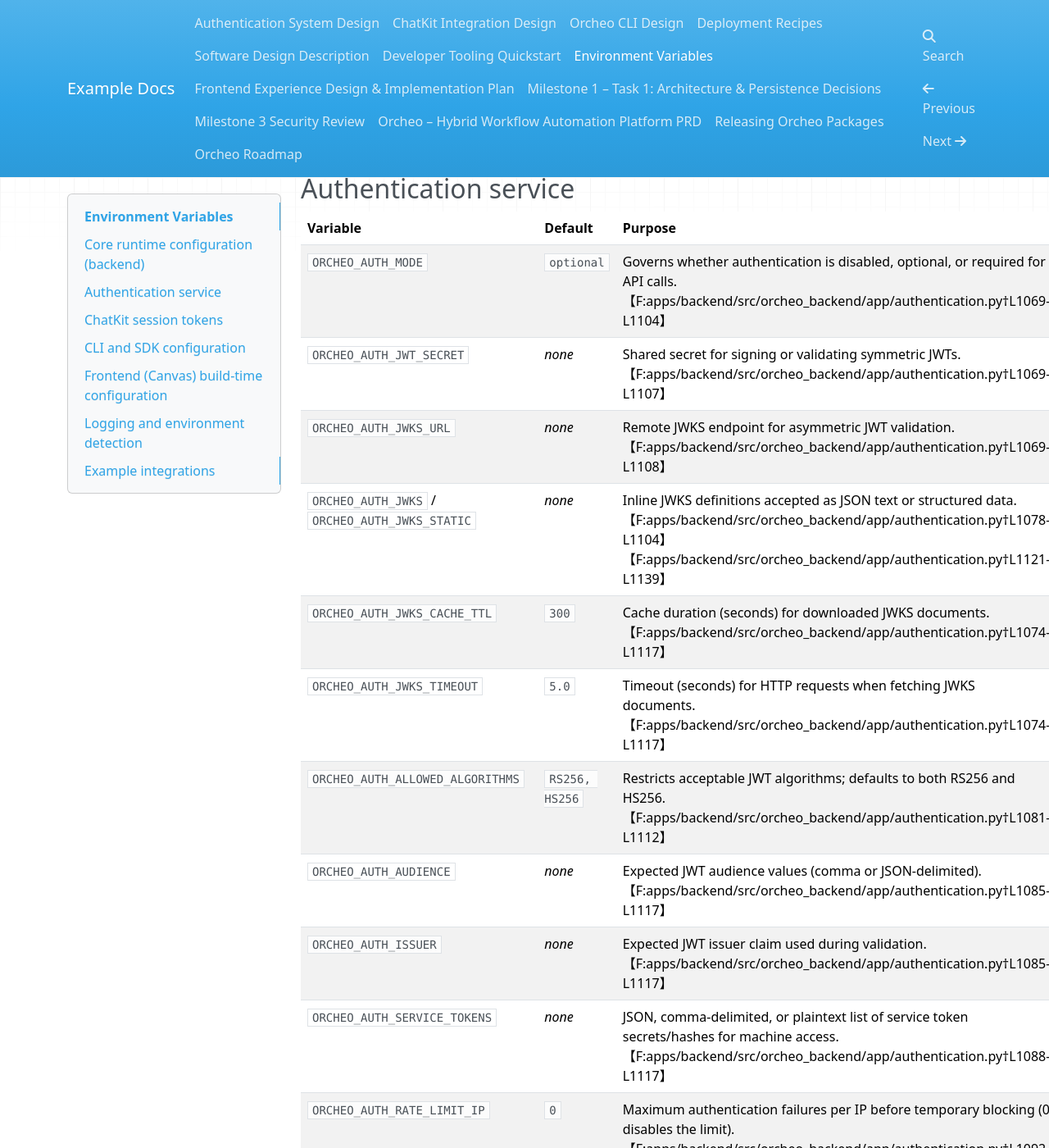
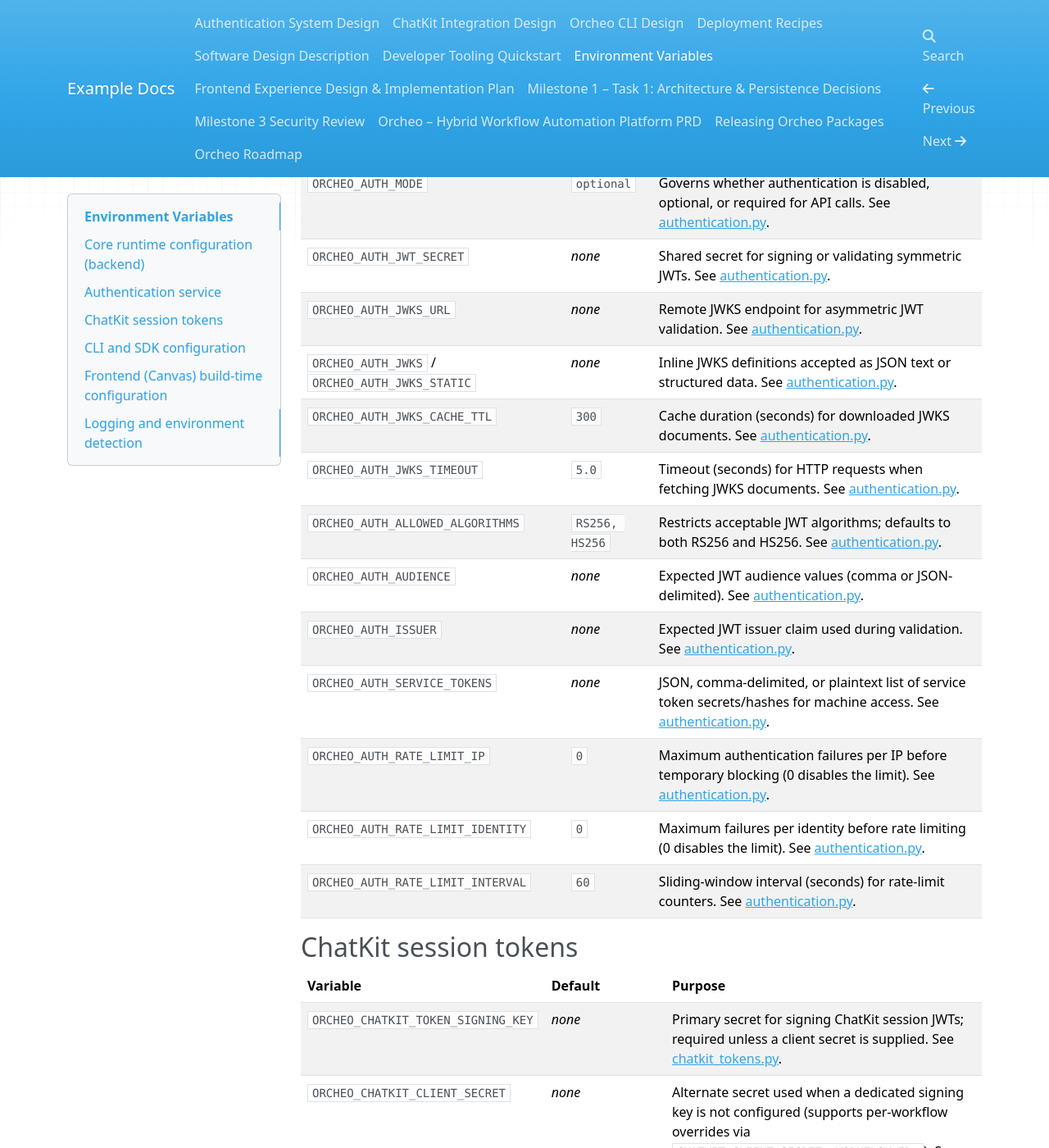
Before and after one commit to ShaojieJiang/orcheo, an MkDocs documentation site: the page built from docs/environment_variables.md, in a window 1280 px wide and 1400 px high, scrolled down 1869 px. Shown: the whole window at 82% size. Built offline with MkDocs 1.6.1, drawn with Linux system fonts in a browser that asks for light colours; nearby versions of some CDN libraries; some of the changed text lies outside the part shown.

Commit message:
Clean environment variable doc references

```diff
--- a/docs/environment_variables.md
+++ b/docs/environment_variables.md
@@ -8,89 +8,78 @@ services read configuration via Dynaconf with the `ORCHEO_` prefix.
 
 | Variable | Default | Purpose |
 | --- | --- | --- |
-| `ORCHEO_CHECKPOINT_BACKEND` | `sqlite` | Selects the checkpoint persistence backend (`sqlite` or `postgres`).【F:src/orcheo/config.py†L14-L31】【F:src/orcheo/config.py†L224-L233】 |
-| `ORCHEO_SQLITE_PATH` | `~/.orcheo/checkpoints.sqlite` | Path to the SQLite database when `sqlite` checkpoints are enabled.【F:src/orcheo/config.py†L14-L31】【F:src/orcheo/config.py†L234-L246】 |
-| `ORCHEO_POSTGRES_DSN` | _none_ | Database connection string required when `ORCHEO_CHECKPOINT_BACKEND=postgres`.【F:src/orcheo/config.py†L14-L31】【F:src/orcheo/config.py†L224-L233】 |
-| `ORCHEO_REPOSITORY_BACKEND` | `sqlite` | Controls the workflow repository backend (`sqlite` or `inmemory`).【F:src/orcheo/config.py†L14-L31】【F:src/orcheo/config.py†L163-L175】 |
-| `ORCHEO_REPOSITORY_SQLITE_PATH` | `~/.orcheo/workflows.sqlite` | Location of the workflow repository SQLite database.【F:src/orcheo/config.py†L14-L31】【F:src/orcheo/config.py†L234-L246】 |
-| `ORCHEO_CHATKIT_SQLITE_PATH` | `~/.orcheo/chatkit.sqlite` | Storage location for ChatKit conversation history when using SQLite storage.【F:src/orcheo/config.py†L14-L31】【F:apps/backend/src/orcheo_backend/app/chatkit_service.py†L552-L567】 |
-| `ORCHEO_CHATKIT_STORAGE_PATH` | `~/.orcheo/chatkit` | Filesystem directory used by ChatKit for attachments and other assets.【F:src/orcheo/config.py†L14-L31】【F:src/orcheo/config.py†L234-L246】 |
-| `ORCHEO_CHATKIT_RETENTION_DAYS` | `30` | Number of days ChatKit conversation history is retained before pruning.【F:src/orcheo/config.py†L14-L31】【F:apps/backend/src/orcheo_backend/app/__init__.py†L205-L208】 |
-| `ORCHEO_HOST` | `0.0.0.0` | Network bind address for the FastAPI service.【F:src/orcheo/config.py†L14-L31】【F:src/orcheo/config.py†L234-L247】 |
-| `ORCHEO_PORT` | `8000` | TCP port exposed by the FastAPI service (validated to be an integer).【F:src/orcheo/config.py†L14-L31】【F:src/orcheo/config.py†L210-L223】 |
+| `ORCHEO_CHECKPOINT_BACKEND` | `sqlite` | Selects the checkpoint persistence backend (`sqlite` or `postgres`). See [config.py](../src/orcheo/config.py). |
+| `ORCHEO_SQLITE_PATH` | `~/.orcheo/checkpoints.sqlite` | Path to the SQLite database when `sqlite` checkpoints are enabled. See [config.py](../src/orcheo/config.py). |
+| `ORCHEO_POSTGRES_DSN` | _none_ | Database connection string required when `ORCHEO_CHECKPOINT_BACKEND=postgres`. See [config.py](../src/orcheo/config.py). |
+| `ORCHEO_REPOSITORY_BACKEND` | `sqlite` | Controls the workflow repository backend (`sqlite` or `inmemory`). See [config.py](../src/orcheo/config.py). |
+| `ORCHEO_REPOSITORY_SQLITE_PATH` | `~/.orcheo/workflows.sqlite` | Location of the workflow repository SQLite database. See [config.py](../src/orcheo/config.py). |
+| `ORCHEO_CHATKIT_SQLITE_PATH` | `~/.orcheo/chatkit.sqlite` | Storage location for ChatKit conversation history when using SQLite storage. See [config.py](../src/orcheo/config.py) and [chatkit_service.py](../apps/backend/src/orcheo_backend/app/chatkit_service.py). |
+| `ORCHEO_CHATKIT_STORAGE_PATH` | `~/.orcheo/chatkit` | Filesystem directory used by ChatKit for attachments and other assets. See [config.py](../src/orcheo/config.py). |
+| `ORCHEO_CHATKIT_RETENTION_DAYS` | `30` | Number of days ChatKit conversation history is retained before pruning. See [config.py](../src/orcheo/config.py) and [apps/backend/app/__init__.py](../apps/backend/src/orcheo_backend/app/__init__.py). |
+| `ORCHEO_HOST` | `0.0.0.0` | Network bind address for the FastAPI service. See [config.py](../src/orcheo/config.py). |
+| `ORCHEO_PORT` | `8000` | TCP port exposed by the FastAPI service (validated to be an integer). See [config.py](../src/orcheo/config.py). |
 
 ### Vault configuration
 
 | Variable | Default | Purpose |
 | --- | --- | --- |
-| `ORCHEO_VAULT_BACKEND` | `file` | Chooses credential vault backend (`file`, `inmemory`, or `aws_kms`).【F:src/orcheo/config.py†L14-L118】 |
-| `ORCHEO_VAULT_LOCAL_PATH` | `~/.orcheo/vault.sqlite` | Filesystem location for the file-backed vault database.【F:src/orcheo/config.py†L14-L118】 |
-| `ORCHEO_VAULT_ENCRYPTION_KEY` | _none_ | Pre-shared encryption key required for `aws_kms` vaults and used when available for other backends.【F:src/orcheo/config.py†L14-L118】 |
-| `ORCHEO_VAULT_AWS_REGION` | _none_ | AWS region expected when `ORCHEO_VAULT_BACKEND=aws_kms`.【F:src/orcheo/config.py†L14-L118】 |
-| `ORCHEO_VAULT_AWS_KMS_KEY_ID` | _none_ | Identifier of the AWS KMS key to use with the vault when `aws_kms` is active.【F:src/orcheo/config.py†L14-L118】 |
-| `ORCHEO_VAULT_TOKEN_TTL_SECONDS` | `3600` | Lifetime for issued vault access tokens, validated to be a positive integer.【F:src/orcheo/config.py†L14-L118】 |
+| `ORCHEO_VAULT_BACKEND` | `file` | Chooses credential vault backend (`file`, `inmemory`, or `aws_kms`). See [config.py](../src/orcheo/config.py). |
+| `ORCHEO_VAULT_LOCAL_PATH` | `~/.orcheo/vault.sqlite` | Filesystem location for the file-backed vault database. See [config.py](../src/orcheo/config.py). |
+| `ORCHEO_VAULT_ENCRYPTION_KEY` | _none_ | Pre-shared encryption key required for `aws_kms` vaults and used when available for other backends. See [config.py](../src/orcheo/config.py). |
+| `ORCHEO_VAULT_AWS_REGION` | _none_ | AWS region expected when `ORCHEO_VAULT_BACKEND=aws_kms`. See [config.py](../src/orcheo/config.py). |
+| `ORCHEO_VAULT_AWS_KMS_KEY_ID` | _none_ | Identifier of the AWS KMS key to use with the vault when `aws_kms` is active. See [config.py](../src/orcheo/config.py). |
+| `ORCHEO_VAULT_TOKEN_TTL_SECONDS` | `3600` | Lifetime for issued vault access tokens, validated to be a positive integer. See [config.py](../src/orcheo/config.py). |
 
 ## Authentication service
 
 | Variable | Default | Purpose |
 | --- | --- | --- |
-| `ORCHEO_AUTH_MODE` | `optional` | Governs whether authentication is disabled, optional, or required for API calls.【F:apps/backend/src/orcheo_backend/app/authentication.py†L1069-L1104】 |
-| `ORCHEO_AUTH_JWT_SECRET` | _none_ | Shared secret for signing or validating symmetric JWTs.【F:apps/backend/src/orcheo_backend/app/authentication.py†L1069-L1107】 |
-| `ORCHEO_AUTH_JWKS_URL` | _none_ | Remote JWKS endpoint for asymmetric JWT validation.【F:apps/backend/src/orcheo_backend/app/authentication.py†L1069-L1108】 |
-| `ORCHEO_AUTH_JWKS` / `ORCHEO_AUTH_JWKS_STATIC` | _none_ | Inline JWKS definitions accepted as JSON text or structured data.【F:apps/backend/src/orcheo_backend/app/authentication.py†L1078-L1104】【F:apps/backend/src/orcheo_backend/app/authentication.py†L1121-L1139】 |
-| `ORCHEO_AUTH_JWKS_CACHE_TTL` | `300` | Cache duration (seconds) for downloaded JWKS documents.【F:apps/backend/src/orcheo_backend/app/authentication.py†L1074-L1117】 |
-| `ORCHEO_AUTH_JWKS_TIMEOUT` | `5.0` | Timeout (seconds) for HTTP requests when fetching JWKS documents.【F:apps/backend/src/orcheo_backend/app/authentication.py†L1074-L1117】 |
-| `ORCHEO_AUTH_ALLOWED_ALGORITHMS` | `RS256, HS256` | Restricts acceptable JWT algorithms; defaults to both RS256 and HS256.【F:apps/backend/src/orcheo_backend/app/authentication.py†L1081-L1112】 |
-| `ORCHEO_AUTH_AUDIENCE` | _none_ | Expected JWT audience values (comma or JSON-delimited).【F:apps/backend/src/orcheo_backend/app/authentication.py†L1085-L1117】 |
-| `ORCHEO_AUTH_ISSUER` | _none_ | Expected JWT issuer claim used during validation.【F:apps/backend/src/orcheo_backend/app/authentication.py†L1085-L1117】 |
-| `ORCHEO_AUTH_SERVICE_TOKENS` | _none_ | JSON, comma-delimited, or plaintext list of service token secrets/hashes for machine access.【F:apps/backend/src/orcheo_backend/app/authentication.py†L1088-L1117】 |
-| `ORCHEO_AUTH_RATE_LIMIT_IP` | `0` | Maximum authentication failures per IP before temporary blocking (0 disables the limit).【F:apps/backend/src/orcheo_backend/app/authentication.py†L1092-L1117】 |
-| `ORCHEO_AUTH_RATE_LIMIT_IDENTITY` | `0` | Maximum failures per identity before rate limiting (0 disables the limit).【F:apps/backend/src/orcheo_backend/app/authentication.py†L1092-L1117】 |
-| `ORCHEO_AUTH_RATE_LIMIT_INTERVAL` | `60` | Sliding-window interval (seconds) for rate-limit counters.【F:apps/backend/src/orcheo_backend/app/authentication.py†L1092-L1117】 |
+| `ORCHEO_AUTH_MODE` | `optional` | Governs whether authentication is disabled, optional, or required for API calls. See [authentication.py](../apps/backend/src/orcheo_backend/app/authentication.py). |
+| `ORCHEO_AUTH_JWT_SECRET` | _none_ | Shared secret for signing or validating symmetric JWTs. See [authentication.py](../apps/backend/src/orcheo_backend/app/authentication.py). |
+| `ORCHEO_AUTH_JWKS_URL` | _none_ | Remote JWKS endpoint for asymmetric JWT validation. See [authentication.py](../apps/backend/src/orcheo_backend/app/authentication.py). |
+| `ORCHEO_AUTH_JWKS` / `ORCHEO_AUTH_JWKS_STATIC` | _none_ | Inline JWKS definitions accepted as JSON text or structured data. See [authentication.py](../apps/backend/src/orcheo_backend/app/authentication.py). |
+| `ORCHEO_AUTH_JWKS_CACHE_TTL` | `300` | Cache duration (seconds) for downloaded JWKS documents. See [authentication.py](../apps/backend/src/orcheo_backend/app/authentication.py). |
+| `ORCHEO_AUTH_JWKS_TIMEOUT` | `5.0` | Timeout (seconds) for HTTP requests when fetching JWKS documents. See [authentication.py](../apps/backend/src/orcheo_backend/app/authentication.py). |
+| `ORCHEO_AUTH_ALLOWED_ALGORITHMS` | `RS256, HS256` | Restricts acceptable JWT algorithms; defaults to both RS256 and HS256. See [authentication.py](../apps/backend/src/orcheo_backend/app/authentication.py). |
+| `ORCHEO_AUTH_AUDIENCE` | _none_ | Expected JWT audience values (comma or JSON-delimited). See [authentication.py](../apps/backend/src/orcheo_backend/app/authentication.py). |
+| `ORCHEO_AUTH_ISSUER` | _none_ | Expected JWT issuer claim used during validation. See [authentication.py](../apps/backend/src/orcheo_backend/app/authentication.py). |
+| `ORCHEO_AUTH_SERVICE_TOKENS` | _none_ | JSON, comma-delimited, or plaintext list of service token secrets/hashes for machine access. See [authentication.py](../apps/backend/src/orcheo_backend/app/authentication.py). |
+| `ORCHEO_AUTH_RATE_LIMIT_IP` | `0` | Maximum authentication failures per IP before temporary blocking (0 disables the limit). See [authentication.py](../apps/backend/src/orcheo_backend/app/authentication.py). |
+| `ORCHEO_AUTH_RATE_LIMIT_IDENTITY` | `0` | Maximum failures per identity before rate limiting (0 disables the limit). See [authentication.py](../apps/backend/src/orcheo_backend/app/authentication.py). |
+| `ORCHEO_AUTH_RATE_LIMIT_INTERVAL` | `60` | Sliding-window interval (seconds) for rate-limit counters. See [authentication.py](../apps/backend/src/orcheo_backend/app/authentication.py). |
 
 ## ChatKit session tokens
 
 | Variable | Default | Purpose |
 | --- | --- | --- |
-| `ORCHEO_CHATKIT_TOKEN_SIGNING_KEY` | _none_ | Primary secret for signing ChatKit session JWTs; required unless a client secret is supplied.【F:apps/backend/src/orcheo_backend/app/chatkit_tokens.py†L108-L132】 |
-| `ORCHEO_CHATKIT_CLIENT_SECRET` | _none_ | Alternate secret used when a dedicated signing key is not configured (supports per-workflow overrides via `CHATKIT_CLIENT_SECRET_<WORKFLOW_ID>`).【F:apps/backend/src/orcheo_backend/app/chatkit_tokens.py†L108-L132】【F:apps/backend/README.md†L30-L31】 |
-| `ORCHEO_CHATKIT_TOKEN_ISSUER` | `orcheo.chatkit` | Overrides the issuer claim embedded in ChatKit session tokens.【F:apps/backend/src/orcheo_backend/app/chatkit_tokens.py†L119-L132】 |
-| `ORCHEO_CHATKIT_TOKEN_AUDIENCE` | `chatkit` | Custom audience claim for ChatKit tokens.【F:apps/backend/src/orcheo_backend/app/chatkit_tokens.py†L119-L132】 |
-| `ORCHEO_CHATKIT_TOKEN_TTL_SECONDS` | `300` (minimum `60`) | Token lifetime in seconds; values below 60 are coerced up to ensure safety.【F:apps/backend/src/orcheo_backend/app/chatkit_tokens.py†L122-L132】 |
-| `ORCHEO_CHATKIT_TOKEN_ALGORITHM` | `HS256` | JWT signing algorithm used for ChatKit session tokens.【F:apps/backend/src/orcheo_backend/app/chatkit_tokens.py†L123-L132】 |
+| `ORCHEO_CHATKIT_TOKEN_SIGNING_KEY` | _none_ | Primary secret for signing ChatKit session JWTs; required unless a client secret is supplied. See [chatkit_tokens.py](../apps/backend/src/orcheo_backend/app/chatkit_tokens.py). |
+| `ORCHEO_CHATKIT_CLIENT_SECRET` | _none_ | Alternate secret used when a dedicated signing key is not configured (supports per-workflow overrides via `CHATKIT_CLIENT_SECRET_<WORKFLOW_ID>`). See [chatkit_tokens.py](../apps/backend/src/orcheo_backend/app/chatkit_tokens.py) and the [backend README](../apps/backend/README.md). |
+| `ORCHEO_CHATKIT_TOKEN_ISSUER` | `orcheo.chatkit` | Overrides the issuer claim embedded in ChatKit session tokens. See [chatkit_tokens.py](../apps/backend/src/orcheo_backend/app/chatkit_tokens.py). |
+| `ORCHEO_CHATKIT_TOKEN_AUDIENCE` | `chatkit` | Custom audience claim for ChatKit tokens. See [chatkit_tokens.py](../apps/backend/src/orcheo_backend/app/chatkit_tokens.py). |
+| `ORCHEO_CHATKIT_TOKEN_TTL_SECONDS` | `300` (minimum `60`) | Token lifetime in seconds; values below 60 are coerced up to ensure safety. See [chatkit_tokens.py](../apps/backend/src/orcheo_backend/app/chatkit_tokens.py). |
+| `ORCHEO_CHATKIT_TOKEN_ALGORITHM` | `HS256` | JWT signing algorithm used for ChatKit session tokens. See [chatkit_tokens.py](../apps/backend/src/orcheo_backend/app/chatkit_tokens.py). |
 
 ## CLI and SDK configuration
 
 | Variable | Default | Purpose |
 | --- | --- | --- |
-| `ORCHEO_API_URL` | `http://localhost:8000` | Base URL used by the CLI and SDK when invoking the Orcheo backend.【F:packages/sdk/src/orcheo_sdk/cli/config.py†L11-L89】 |
-| `ORCHEO_SERVICE_TOKEN` | _none_ | Service authentication token supplied to the CLI and SDK, and embedded in generated code snippets.【F:packages/sdk/src/orcheo_sdk/cli/config.py†L11-L89】【F:packages/sdk/src/orcheo_sdk/services/codegen.py†L48-L66】 |
-| `ORCHEO_PROFILE` | `default` | Selects which CLI profile to load from `cli.toml`; can be overridden per command.【F:packages/sdk/src/orcheo_sdk/cli/config.py†L11-L89】 |
-| `ORCHEO_CONFIG_DIR` | `~/.config/orcheo` | Overrides the directory containing CLI configuration files.【F:packages/sdk/src/orcheo_sdk/cli/config.py†L11-L44】 |
-| `ORCHEO_CACHE_DIR` | `~/.cache/orcheo` | Overrides the cache directory used for offline CLI data.【F:packages/sdk/src/orcheo_sdk/cli/config.py†L11-L44】 |
-| `_TYPER_COMPLETE*` / `_ORCHEO_COMPLETE*` | _managed by Typer_ | Internal flags Typer sets during shell completion to avoid running full CLI initialization.【F:packages/sdk/src/orcheo_sdk/cli/main.py†L23-L66】 |
+| `ORCHEO_API_URL` | `http://localhost:8000` | Base URL used by the CLI and SDK when invoking the Orcheo backend. See [cli/config.py](../packages/sdk/src/orcheo_sdk/cli/config.py). |
+| `ORCHEO_SERVICE_TOKEN` | _none_ | Service authentication token supplied to the CLI and SDK, and embedded in generated code snippets. See [cli/config.py](../packages/sdk/src/orcheo_sdk/cli/config.py) and [services/codegen.py](../packages/sdk/src/orcheo_sdk/services/codegen.py). |
+| `ORCHEO_PROFILE` | `default` | Selects which CLI profile to load from `cli.toml`; can be overridden per command. See [cli/config.py](../packages/sdk/src/orcheo_sdk/cli/config.py). |
+| `ORCHEO_CONFIG_DIR` | `~/.config/orcheo` | Overrides the directory containing CLI configuration files. See [cli/config.py](../packages/sdk/src/orcheo_sdk/cli/config.py). |
+| `ORCHEO_CACHE_DIR` | `~/.cache/orcheo` | Overrides the cache directory used for offline CLI data. See [cli/config.py](../packages/sdk/src/orcheo_sdk/cli/config.py). |
+| `_TYPER_COMPLETE*` / `_ORCHEO_COMPLETE*` | _managed by Typer_ | Internal flags Typer sets during shell completion to avoid running full CLI initialization. See [cli/main.py](../packages/sdk/src/orcheo_sdk/cli/main.py). |
 
 ## Frontend (Canvas) build-time configuration
 
 | Variable | Default | Purpose |
 | --- | --- | --- |
-| `VITE_ORCHEO_BACKEND_URL` | `http://localhost:8000` | Provides the base HTTP/WebSocket endpoint for the Canvas UI; invalid values fall back to the default URL.【F:apps/canvas/src/lib/config.ts†L34-L47】【F:apps/canvas/src/vite-env.d.ts†L1-L8】 |
+| `VITE_ORCHEO_BACKEND_URL` | `http://localhost:8000` | Provides the base HTTP/WebSocket endpoint for the Canvas UI; invalid values fall back to the default URL. See [lib/config.ts](../apps/canvas/src/lib/config.ts) and [vite-env.d.ts](../apps/canvas/src/vite-env.d.ts). |
 
 ## Logging and environment detection
 
 | Variable | Default | Purpose |
 | --- | --- | --- |
-| `LOG_LEVEL` | `INFO` | Controls the log level applied to FastAPI, Uvicorn, and Orcheo loggers.【F:apps/backend/src/orcheo_backend/app/__init__.py†L147-L160】 |
-| `ORCHEO_ENV` / `ENVIRONMENT` / `NODE_ENV` | `production` | Determine whether the backend treats the environment as development for sensitive debugging output.【F:apps/backend/src/orcheo_backend/app/__init__.py†L164-L175】 |
-| `LOG_SENSITIVE_DEBUG` | `0` | When set to `1`, enables detailed debug logging even outside development environments.【F:apps/backend/src/orcheo_backend/app/__init__.py†L164-L175】 |
-
-## Example integrations
-
-These variables are only required when running the optional example scripts.
-
-| Variable | Used In | Purpose |
-| --- | --- | --- |
-| `OPENAI_API_KEY` | `examples/agent_example.py` | Supplies the OpenAI credential for the agent example workflow.【F:examples/agent_example.py†L34-L67】 |
-| `TELEGRAM_TOKEN` | Agent, Feedly, and Telegram examples | Bot token required by Telegram integrations in example workflows.【F:examples/agent_example.py†L178-L208】【F:examples/feedly_news.py†L150-L171】【F:examples/telegram_example.py†L12-L37】 |
-| `TELEGRAM_CHAT_ID` | Agent, Feedly, and Telegram examples | Target chat identifier for Telegram notifications.【F:examples/agent_example.py†L178-L208】【F:examples/feedly_news.py†L150-L171】【F:examples/telegram_example.py†L12-L37】 |
-| `FEEDLY_USER_ID` | `examples/feedly_news.py` | Identifies the Feedly user whose unread items should be fetched.【F:examples/feedly_news.py†L150-L171】 |
+| `LOG_LEVEL` | `INFO` | Controls the log level applied to FastAPI, Uvicorn, and Orcheo loggers. See [apps/backend/app/__init__.py](../apps/backend/src/orcheo_backend/app/__init__.py). |
+| `ORCHEO_ENV` / `ENVIRONMENT` / `NODE_ENV` | `production` | Determine whether the backend treats the environment as development for sensitive debugging output. See [apps/backend/app/__init__.py](../apps/backend/src/orcheo_backend/app/__init__.py). |
+| `LOG_SENSITIVE_DEBUG` | `0` | When set to `1`, enables detailed debug logging even outside development environments. See [apps/backend/app/__init__.py](../apps/backend/src/orcheo_backend/app/__init__.py). |
```
